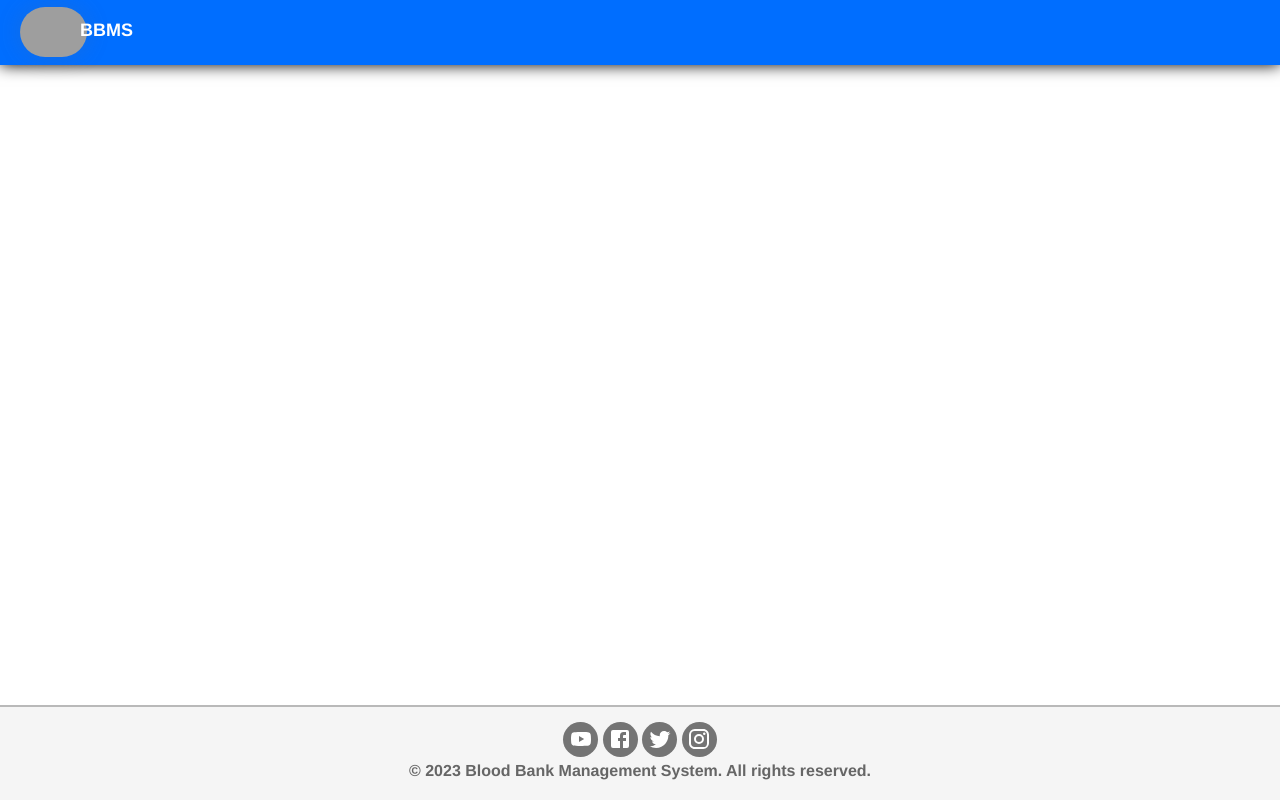
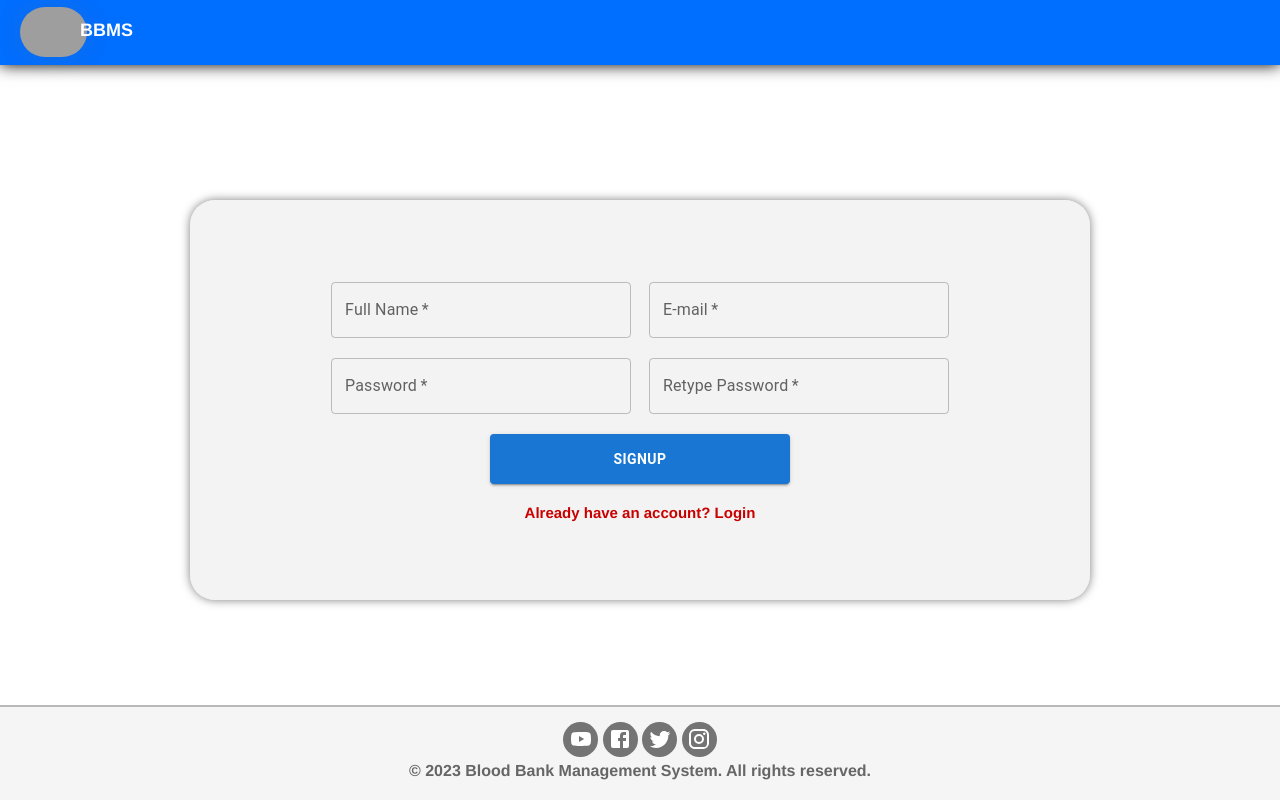
Before and after one commit to ipuppyyt/Blood-Bank-Management-System, a React (Create React App) app in the folder client/: page /admin/update in a window 1280 px wide. Built offline with nearby package versions, Linux system fonts and the light colour scheme; no server answers; grey boxes are pictures that could not be loaded.

Commit message:
necessary

```diff
--- a/client/src/App.js
+++ b/client/src/App.js
@@ -12,6 +12,7 @@ import Add from "./components/Add";
 import { useEffect, useState } from "react";
 import './components/css/preloader.css';
 import AdminRequest from "./components/AdminRequest";
+import AdminUpdate from "./components/AdminUpdate";
 
 
 function App() {
@@ -58,7 +59,7 @@ function App() {
           <Route path="/admin/login" element={<AdminLogin />} />
           <Route path="/admin/adddonor" element={<AdminAddDonor />} />
           <Route path="/admin/requests" element={<AdminRequest />} />
-
+          <Route path="/admin/update" element={<AdminUpdate />} />
 
         </Routes>
         <Footer />
--- a/client/src/components/Add.jsx
+++ b/client/src/components/Add.jsx
@@ -5,12 +5,23 @@ import { useSpring, animated } from 'react-spring';
 import Navatar from './Navatar';
 import { useForm } from 'react-hook-form';
 import axios from 'axios';
+import { useNavigate } from 'react-router-dom';
 
 
 
 
 const Add = () => {
     const props = useSpring({ opacity: 1, from: { opacity: 0 } });
+
+
+     const navigate = useNavigate();
+
+    const reroute = () => {
+    if (localStorage.getItem('token') === null) {
+        navigate('/login');
+    }
+    }
+
 
     const [reload, setReload] = useState(false);
 
@@ -26,8 +37,6 @@ const Add = () => {
         alert("Signup Failed");
       })
     }
-
-
 
     // Enable number of units of blood dropdown based on the selected value of the category dropdown
     const [firstSelectValue, setFirstSelectValue] = useState('');
@@ -45,6 +54,7 @@ const Add = () => {
 
     return (
         <div>
+            {reroute()}
             <Navatar />
             <animated.div style={props}>
                 <div className='add-form-main-div center'>
@@ -223,5 +233,4 @@ const Add = () => {
     )
 }
 
-
 export default Add
--- /dev/null
+++ b/client/src/components/AdminUpdate.jsx
@@ -0,0 +1,70 @@
+import React from 'react';
+import './css/login.css';
+import { Button, TextField } from '@mui/material';
+import { Link, useNavigate } from 'react-router-dom';
+import { useSpring, animated } from 'react-spring';
+import Navatar from './Navatar';
+import { useForm } from 'react-hook-form';
+import axios from 'axios';
+
+const AdminUpdate = () => {
+    const props = useSpring({ opacity: 1, from: { opacity: 0 } });
+
+    const navigate = useNavigate();
+
+    const { register, handleSubmit } = useForm();
+  const submitSignup = (data) => {
+          if (document.getElementById('userPassword').value !== document.getElementById('userConfirmPassword').value) {
+            console.log(document.getElementById('userPassword').value);
+            console.log(document.getElementById('userConfirmPassword').value);
+            alert("Passwords do not match");
+          }
+          else {
+            console.log(data);
+            axios.post('https://bloodbankserver.onrender.com/user/create', data).then((res) => {
+            console.log(res.data);
+            if (res.data.success === true)
+              {
+              navigate('/login');
+              }
+              else{
+              alert(res.data);
+              }
+            }).catch((err) => {
+              alert("Email already exists.");
+              console.log(err);
+            })
+        }
+      }
+
+  return (
+    <div>
+            <div>
+        <Navatar />
+        <animated.div style={props}>
+          <div className='signup-form-main-div center'>
+            <br></br><br></br><br></br><br></br>
+            <form>
+              <div className='login-text-box-main'>
+                <TextField className='login-text-box' type='text' name='userName' {...register('userName')} id="userName" label="Full Name" variant="outlined" required />&nbsp;&nbsp;&nbsp;&nbsp;
+                <TextField className='login-text-box' type='email' name='userEmail' {...register('userEmail')} id="userEmail" label="E-mail" variant="outlined" required />
+              </div>
+              <div className='login-text-box-main'>
+                <TextField className='login-text-box' type='password' name='userPassword' {...register('userPassword')} id="userPassword" label="Password" variant="outlined" required />&nbsp;&nbsp;&nbsp;&nbsp;
+                <TextField className='login-text-box' type='password' name='userConfirmPassword' {...register('userConfirmPassword')} id="userConfirmPassword" label="Retype Password" variant="outlined" required />
+              </div>
+              <div className='login-text-box-main'>
+                <Button type='submit' className='login-page-button' variant="contained" style={{ fontWeight: "bold" }} onClick={handleSubmit(submitSignup)}>Signup</Button>
+              </div>
+              <div className='login-text-box-main'>
+                <Link to='/login' className='login-page-link' class="wanttosignup">Already have an account? Login</Link>
+              </div>
+            </form>
+          </div>
+        </animated.div>
+      </div>
+    </div>
+  )
+}
+
+export default AdminUpdate
--- a/client/src/components/Dashboard.jsx
+++ b/client/src/components/Dashboard.jsx
@@ -12,7 +12,7 @@ const Dashboard = () => {
     const navigate = useNavigate();
 
     const reroute = () => {
-    if (localStorage.getItem('user') === null) {
+    if (localStorage.getItem('token') === null) {
         navigate('/login');
     }
     }
```
Also changed, not shown: 1 other file (tests, documents, lock files or other folders).
